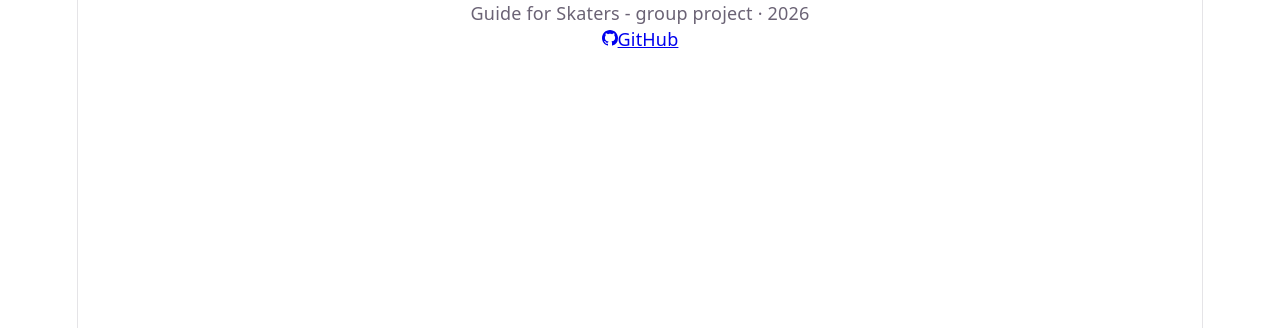
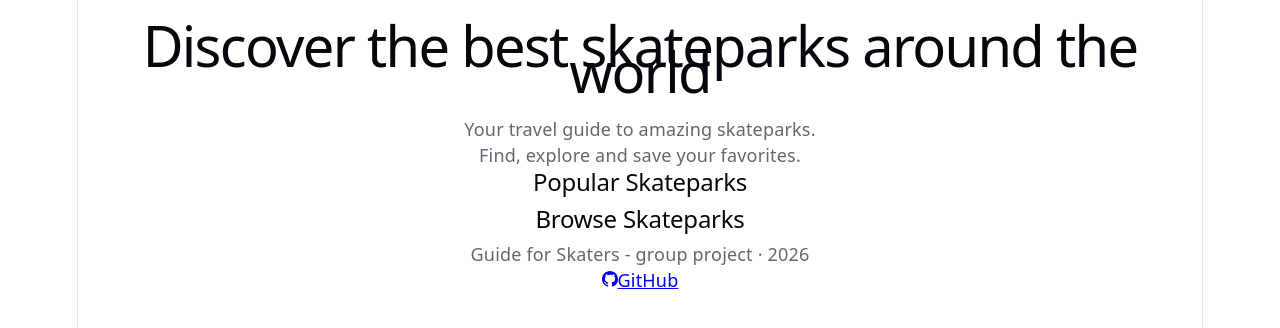
Before and after one commit to Willsky013/Sk8erWise-website, a React (Vite) app: page /#/ in a window 1280 px wide. Shown: the top 328 px of the page. Built offline with nearby package versions, Linux system fonts and the light colour scheme.

Commit message:
added structur to home page

```diff
--- a/src/App.jsx
+++ b/src/App.jsx
@@ -17,7 +17,9 @@ export default function App() {
         <Route path="/about" element={<About />} />
         {/* <Route path="*" element={<Navigate to="/" />} /> */}
       </Routes>
+
       <Footer />
+
     </>
   )
 }
--- a/src/pages/Home.jsx
+++ b/src/pages/Home.jsx
@@ -1,5 +1,20 @@
 export default function Home() {
   return (
-    <main className="home"></main>
+    <main className="home">
+      <div id="hero">
+        <h1>Discover the best skateparks around the world</h1>
+        <p>Your travel guide to amazing skateparks.</p>
+        <p>Find, explore and save your favorites.</p>
+
+      </div>
+      <div id="popular-Skateparks">
+        <h2>Popular Skateparks</h2>
+
+      </div>
+      <div id="browse-Skateparks">
+        <h2>Browse Skateparks</h2>
+
+      </div>
+    </main>
   )
 }
```
